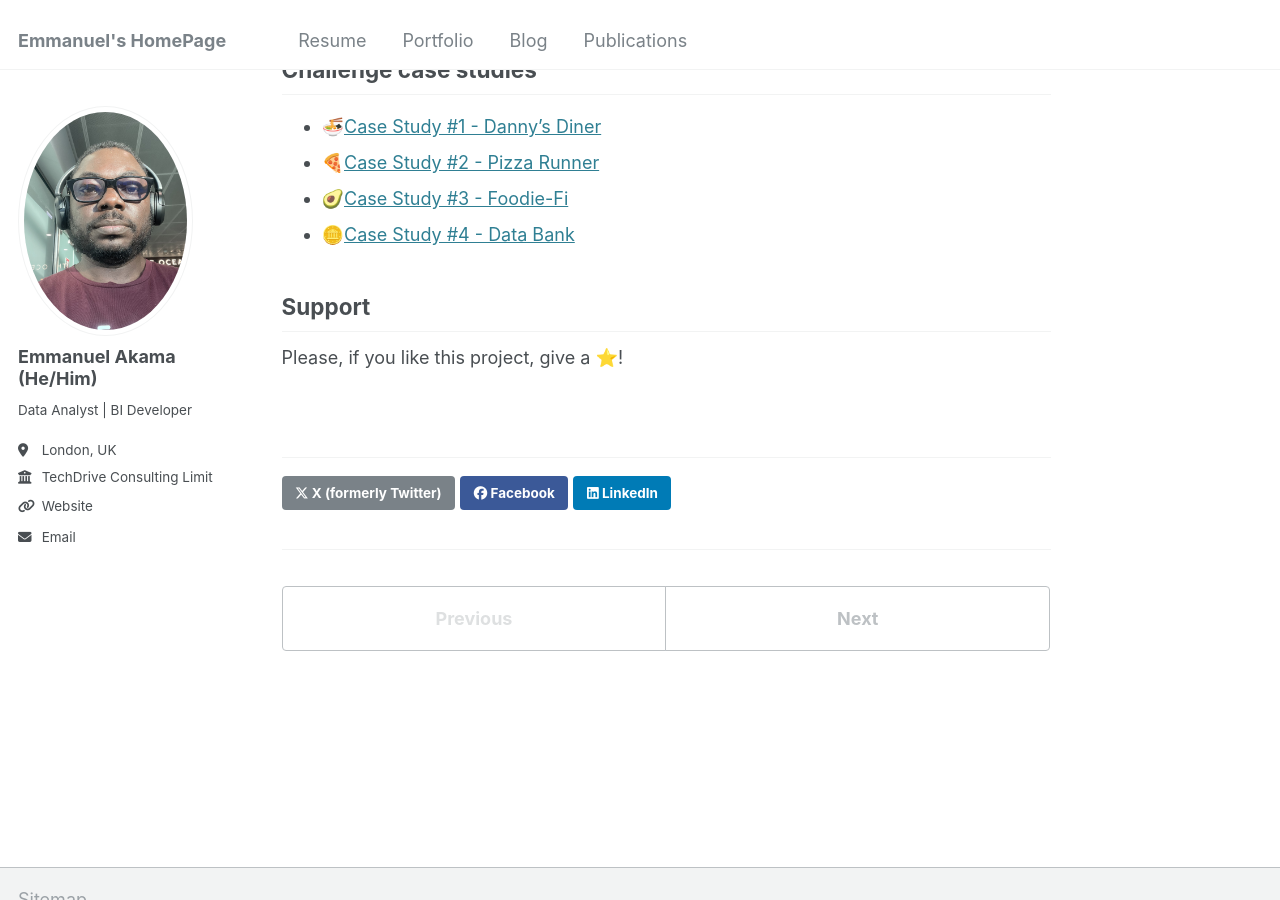
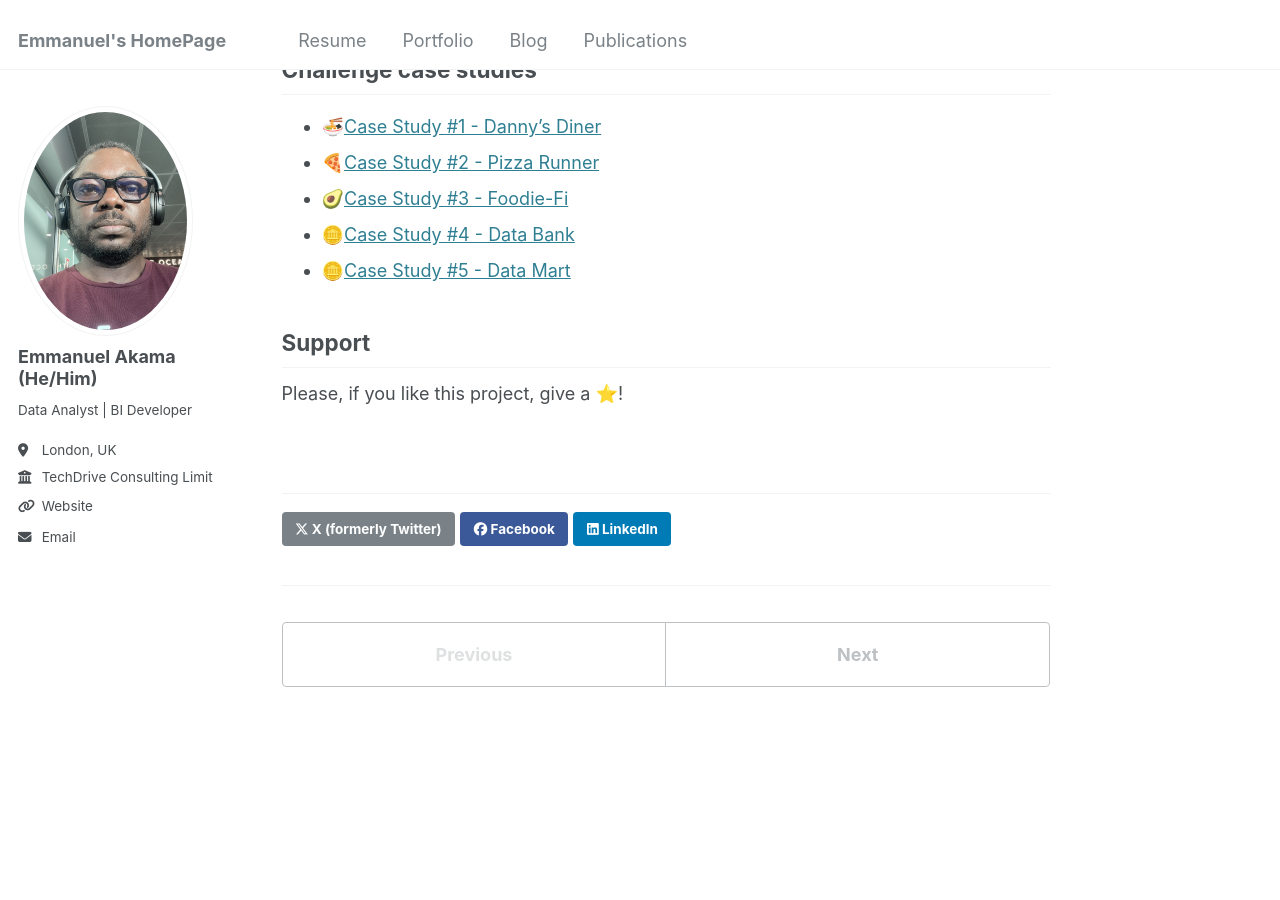
Before and after one commit to Akama-EO/Akama-EO.github.io, a Jekyll site: the page built from _portfolio/portfolio-1.md, in a window 1280 px wide and 900 px high, scrolled down 514 px. Built offline with Jekyll 4.4.1, drawn with Linux system fonts in a browser that asks for light colours.

Commit message:
Update portfolio-1.md

```diff
--- a/_portfolio/portfolio-1.md
+++ b/_portfolio/portfolio-1.md
@@ -15,10 +15,11 @@ Each case-study folder contains the following files
 Microsoft SQL Server, MySQL and Postgres SQL Server
 
 ## Challenge case studies
-* 🍜[Case Study #1 - Danny's Diner](https://github.com/manaswikamila05/8-Week-SQL-Challenge/tree/main/Case%20Study%20%23%201%20-%20Danny's%20Diner)
-* 🍕[Case Study #2 - Pizza Runner](https://github.com/manaswikamila05/8-Week-SQL-Challenge/tree/main/Case%20Study%20%23%202%20-%20Pizza%20Runner)
-* 🥑[Case Study #3 - Foodie-Fi](https://github.com/manaswikamila05/8-Week-SQL-Challenge/tree/main/Case%20Study%20%23%203%20-%20Foodie-Fi)
-* 🪙[Case Study #4 - Data Bank](https://github.com/manaswikamila05/8-Week-SQL-Challenge/tree/main/Case%20Study%20%23%204%20-%20Data%20Bank)
+* 🍜[Case Study #1 - Danny's Diner](https://github.com/Akama-EO/8-week-sql-challange/tree/main/Case%20Study%20%231%20-%20Danny's%20Diner)
+* 🍕[Case Study #2 - Pizza Runner](https://github.com/Akama-EO/8-week-sql-challange/tree/main/Case%20Study%20%232%20-%20Pizza%20Runner)
+* 🥑[Case Study #3 - Foodie-Fi](https://github.com/Akama-EO/8-week-sql-challange/tree/main/Case%20Study%20%233%20-%20Foodie-Fi)
+* 🪙[Case Study #4 - Data Bank](https://github.com/Akama-EO/8-week-sql-challange/tree/main/Case%20Study%20%234%20-%20Data%20Bank)
+* 🪙[Case Study #5 - Data Mart](https://github.com/Akama-EO/8-week-sql-challange/tree/main/Case%20Study%20%235%20-%20Data%20Mart)
 
 ## Support
 Please, if you like this project, give a ⭐️!
```
